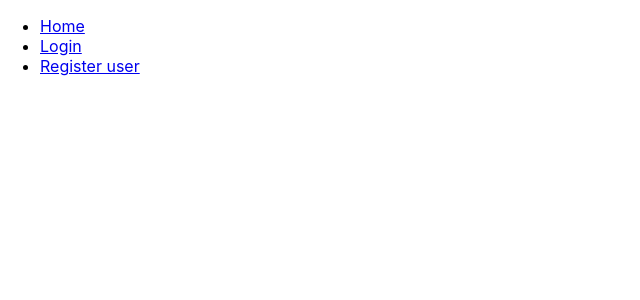
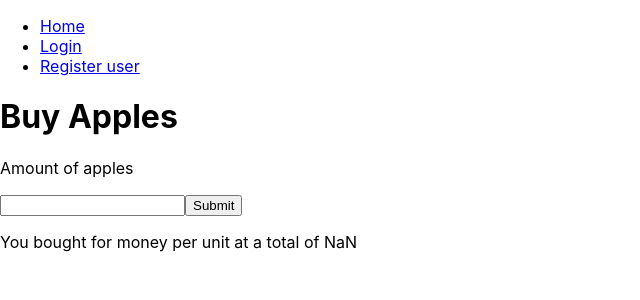
Before and after one commit to AsaTirsen/traders-galore, a React (Create React App) app: page /purchases in a window 1280 px wide. Shown: the top 300 px of the page, without its empty margins (0-640 px from the left). Built offline with nearby package versions, Linux system fonts and the light colour scheme; no server answers; sample sign-in values are in the browser's storage.

Commit message:
buy, sell, withdrawal and deposit components in place

```diff
--- a/src/Auth.js
+++ b/src/Auth.js
@@ -42,7 +42,7 @@ export class Authenticate extends Component {
             } else {
                 if(res.data.token) {
                     localStorage.setItem('token', res.data.token);
-                    localStorage.setItem('userID', res.data.id)
+                    localStorage.setItem('id', res.data.user.id)
                 }
             }
         });
--- a/src/Deposits.js
+++ b/src/Deposits.js
@@ -1,5 +1,6 @@
 import React, {Component} from "react";
 import {baseUrl} from "./Base";
+const loggedInUser = localStorage.getItem('id');
 
 export class Deposit extends Component {
     constructor(props) {
@@ -7,6 +8,7 @@ export class Deposit extends Component {
 
         this.state = {
             data: {
+                userid: loggedInUser,
                 type: 'Deposit',
                 amount:'',
             },
@@ -28,9 +30,10 @@ export class Deposit extends Component {
     handleSubmit(event) {
         event.preventDefault();
         const data = this.state.data;
+        console.log(data.userid)
         console.log(data.type)
         console.log(data.amount)
-        fetch( baseUrl() + 'transactions', {
+        fetch( baseUrl() + `deposit`, {
             method: 'POST',
             headers: {
                 'Content-Type': 'application/json'
--- a/src/Home.js
+++ b/src/Home.js
@@ -11,11 +11,8 @@ import {
     YAxis,
 } from 'recharts';
 
-const socket = io('http://localhost:1342', {
-    transports: ['websocket', 'polling']
-});
 const loggedIn = localStorage.getItem('token');
-const loggedInUser = localStorage.getItem('userID');
+const loggedInUser = localStorage.getItem('id');
 console.log(loggedInUser)
 
 
@@ -24,7 +21,7 @@ const Home = () => {
     const [data, setData] = useState([]);
     //const { register, handleSubmit, errors } = useForm();
     // const [amount, setAmount] = useState('');
-    // const [balance, setBalance] = useState('');
+    const [balance, setBalance] = useState('');
     const [user, setUser] = useState("");
 
     useEffect(() => {
@@ -33,25 +30,38 @@ const Home = () => {
                 .then(res => res.json())
                 .then(res => {
                     console.log(res.data[0])
-                    setUser(res.data)
+                    setUser(res.data[0].email)
                 });
         }
     },[]);
 
-    // const onSubmit = number => {
-    //     console.log(number);
-    //     setAmount(number)
-    // }
-    //skicka data till databasen
-    //set data = ""
+    useEffect(() => {
+        if (loggedIn) {
+            fetch(baseUrl() + `${loggedInUser}`)
+                .then(res => res.json())
+                .then(res => {
+                    console.log(res.data[0])
+                    setBalance(res.data[0].cash_balance)
+                });
+        }
+    },[]);
+
 
     // 1. listen for a price change event and update the state
     useEffect(() => {
+        const socket = io('http://localhost:1342', {
+            transports: ['websocket', 'polling']
+        });
         socket.on('stocks', grannySmith => {
             console.log(grannySmith)
             setData(currentData => [...currentData, grannySmith]);
         });
+        return () => {
+            socket.close();
+        };
     }, []);
+
+    console.log(data);
 
     return (
         <main>
@@ -72,12 +82,10 @@ const Home = () => {
             <div>
                 <h1>Purchase Granny Smith stock</h1>
                 <p>Current price is: {data.slice(-1).map((obj) => {
-                    return obj.value.toFixed(2)
-                })}</p>
-                {/*If loggedIn*/}
+                    return obj.value.toFixed(2)})}</p>
                 {loggedIn && <>
                     <p>Hello {user}</p>
-                    {/*<p>Your balance is: {balance} </p>*/}
+                    <p>Your balance is: {balance} </p>
                 </>}
                 <Link to={`Purchases`}>Buy</Link>
                 <Link to={`Sales`}>Sell</Link>
--- /dev/null
+++ b/src/Price.js
@@ -0,0 +1,22 @@
+import io from "socket.io-client";
+import {useEffect, useState} from 'react';
+
+export function Price(){
+    const [data, setData] = useState([]);
+
+    useEffect(() => {
+        const socket = io('http://localhost:1342', {
+            transports: ['websocket', 'polling']
+        });
+        socket.on('stocks', grannySmith => {
+            console.log(grannySmith)
+            setData(currentData => [...currentData, grannySmith]);
+        });
+        return () => {
+            socket.close();
+        };
+    }, []);
+    return data;
+}
+
+export default Price;
--- a/src/Purchases.js
+++ b/src/Purchases.js
@@ -1,12 +1,58 @@
-import React from "react";
-// import {baseUrl} from "./Base";
+import React, {useState} from "react";
+import {baseUrl} from "./Base";
+import Price from "./Price";
 
-const Purchases = () => {
+const loggedInUser = localStorage.getItem('id');
+
+export function Purchases() {
+
+    function setItem(items) {
+        console.log(items)
+        fetch(baseUrl() + `buy`, {
+            method: 'POST',
+            headers: {
+                'Content-Type': 'application/json'
+            },
+            body: JSON.stringify({items}),
+        })
+            .then(data => data.json())
+    }
+
+    const objectData = Price()
+    console.log(objectData);
+    const price = objectData.slice(-1).map((obj) => {
+        return obj.value.toFixed(2)
+    })[0];
+    console.log(price);
+    const [itemInput, setItemInput] = useState('');
+
+    const handleSubmit = (e) => {
+        e.preventDefault();
+        setItem({
+            userid: loggedInUser,
+            total: parseInt(itemInput) * price,
+            units: itemInput,
+            unit_price: price,
+            type: 'Purchase'
+        })
+        console.log(itemInput)
+        setItemInput("");
+    };
+
     return (
-        <div>
+        <div className="wrapper">
+            <h1>Buy Apples</h1>
 
+            <form onSubmit={handleSubmit}>
+                <label>
+                    <p>Amount of apples</p>
+                    <input type="text" onChange={event => setItemInput(event.target.value)} value={itemInput}/>
+                </label>
+                <button type="submit">Submit</button>
+            </form>
+            <p>You bought {itemInput} for {price} money per unit at a total of {parseInt(itemInput) * price}</p>
         </div>
     )
-};
+}
 
 export default Purchases;
--- a/src/Sales.js
+++ b/src/Sales.js
@@ -1,12 +1,58 @@
-import React from "react";
-// import {baseUrl} from "./Base";
+import React, {useState} from "react";
+import {baseUrl} from "./Base";
+import Price from "./Price";
 
-const Sales = () => {
+const loggedInUser = localStorage.getItem('id');
+
+export function Sales() {
+
+    function setItem(items) {
+        console.log(items)
+        fetch(baseUrl() + `sell`, {
+            method: 'POST',
+            headers: {
+                'Content-Type': 'application/json'
+            },
+            body: JSON.stringify({items}),
+        })
+            .then(data => data.json())
+    }
+
+    const objectData = Price()
+    console.log(objectData);
+    const price = objectData.slice(-1).map((obj) => {
+        return obj.value.toFixed(2)
+    })[0];
+    console.log(price);
+    const [itemInput, setItemInput] = useState('');
+
+    const handleSubmit = (e) => {
+        e.preventDefault();
+        setItem({
+            userid: loggedInUser,
+            total: parseInt(itemInput) * price,
+            units: itemInput,
+            unit_price: price,
+            type: 'Sale'
+        })
+        console.log(itemInput)
+        setItemInput("");
+    };
+
     return (
-        <div>
+        <div className="wrapper">
+            <h1>Sell Apples</h1>
 
+            <form onSubmit={handleSubmit}>
+                <label>
+                    <p>Amount of apples</p>
+                    <input type="text" onChange={event => setItemInput(event.target.value)} value={itemInput}/>
+                </label>
+                <button type="submit">Submit</button>
+            </form>
+            <p>You sold {itemInput} for {price} money per unit at a total of {parseInt(itemInput) * price}</p>
         </div>
     )
-};
+}
 
 export default Sales;
--- a/src/Withdrawals.js
+++ b/src/Withdrawals.js
@@ -1,12 +1,66 @@
-import React from "react";
-// import {baseUrl} from "./Base";
+import React, {Component} from "react";
+import {baseUrl} from "./Base";
+const loggedInUser = localStorage.getItem('id');
 
-const Withdrawals = () => {
-    return (
-        <div>
+export class Withdrawals extends Component {
+    constructor(props) {
+        super(props);
 
-        </div>
-    )
-};
+        this.state = {
+            data: {
+                userid: loggedInUser,
+                type: 'Withdrawal',
+                amount:'',
+            },
+        };
+
+        this.handleTextareaChange = this.handleTextareaChange.bind(this);
+        this.handleSubmit = this.handleSubmit.bind(this);
+
+    }
+
+    handleTextareaChange(event) {
+        this.setState({
+            data: Object.assign({}, this.state.data, {
+                [event.target.name]: event.target.value,
+            }),
+        });
+    }
+
+    handleSubmit(event) {
+        event.preventDefault();
+        const data = this.state.data;
+        console.log(data.userid)
+        console.log(data.type)
+        console.log(data.amount)
+        fetch( baseUrl() + `withdrawal`, {
+            method: 'POST',
+            headers: {
+                'Content-Type': 'application/json'
+            },
+            body: JSON.stringify(data),
+        });
+    }
+
+
+    render() {
+        return (
+            <form className="form" onSubmit={this.handleSubmit}>
+                <label className= "input-label">
+                    Type of transaction:
+                    <textarea className= "input" name="type" readOnly={this.state.data.type}/>
+                </label>
+                <br/>
+                <label className= "input-label">
+                    Amount:
+                    <textarea className= "input" name="amount" value={(this.state.data.amount)} onChange={this.handleTextareaChange}/>
+                </label>
+                <input type="submit" value="Submit"/>
+            </form>
+        );
+    }
+}
+
+
 
 export default Withdrawals;
```
Also changed, not shown: src/CustomHooks.js (added, +15 -0 lines), src/App.js (indentation only).
